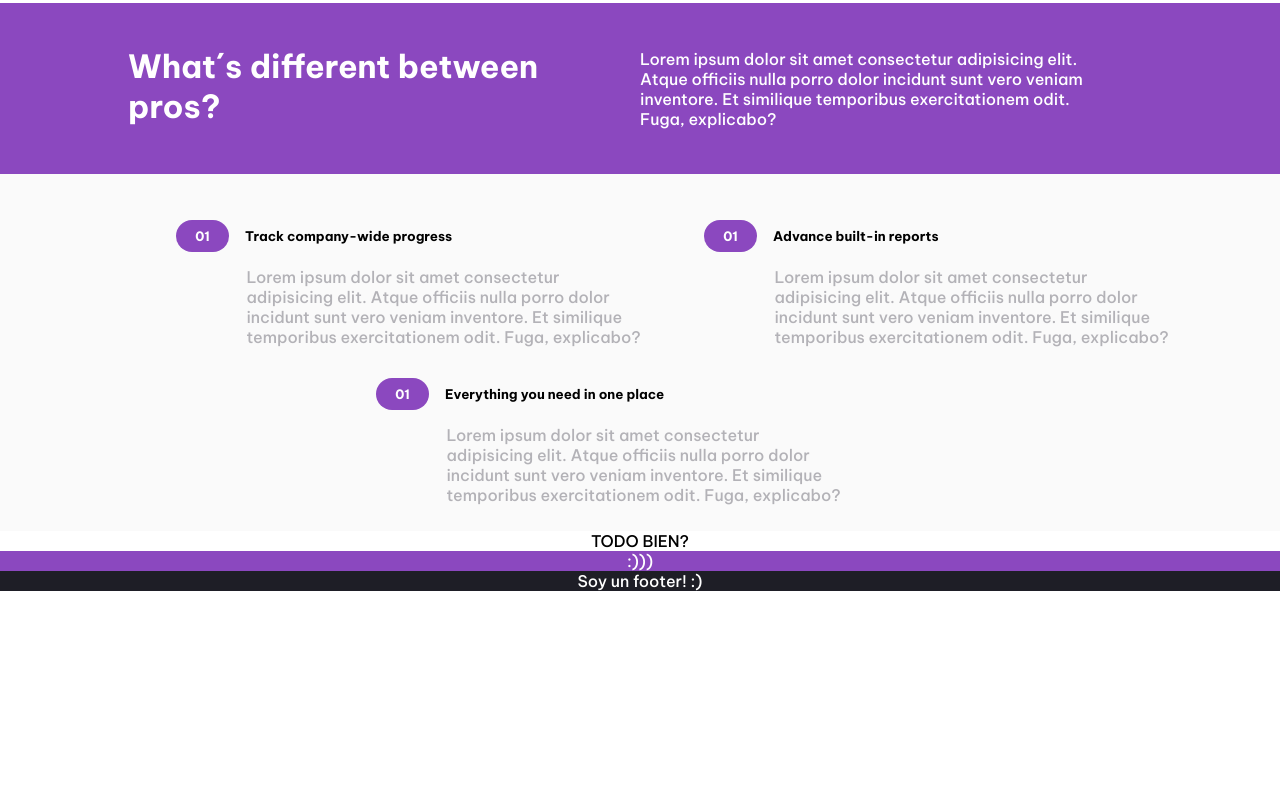
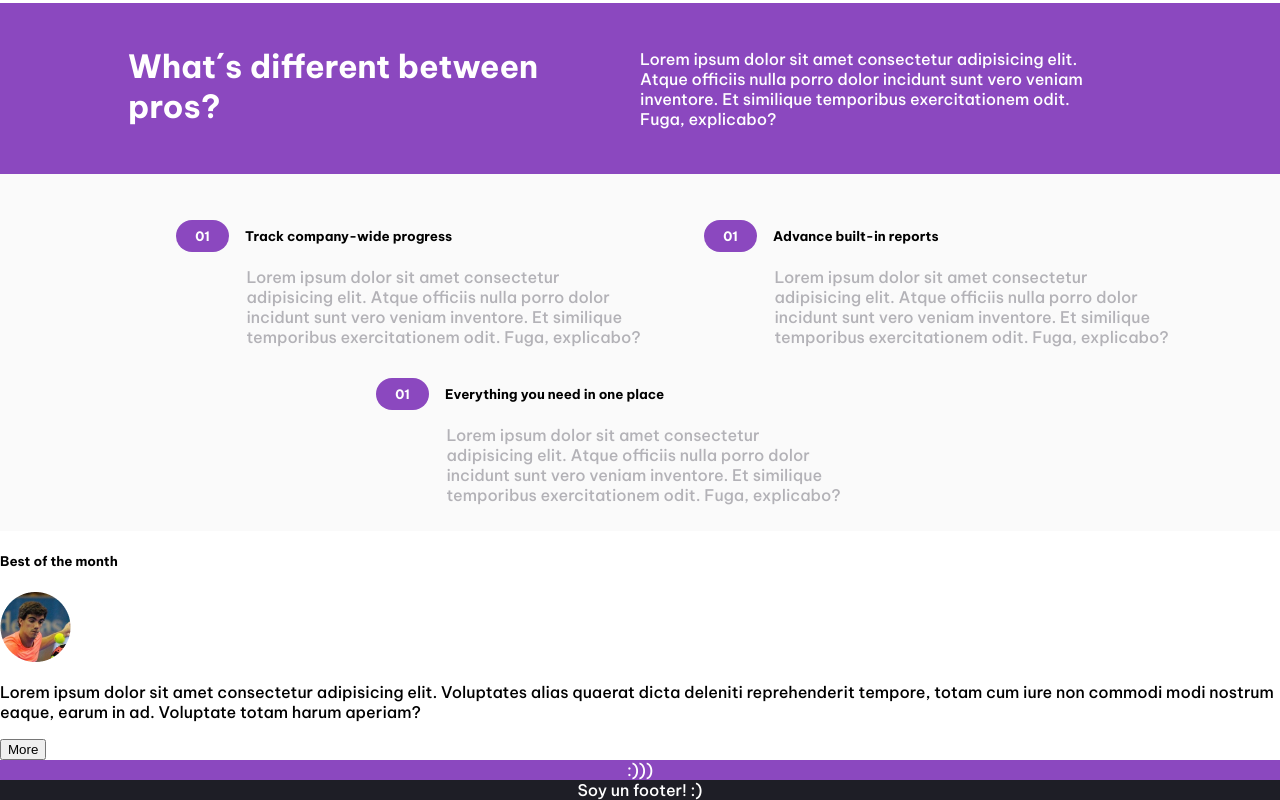
Before and after one commit to ldfavale/sportit, a plain HTML site: page index.html in a window 1280 px wide. Shown: the part 773-1573 px from the top of the page. Before the commit the page ends 1364 px from the top, so only its background shows below. Drawn offline with Linux system fonts and the light colour scheme.

Commit message:
Agregada sección 4

```diff
--- a/index.html
+++ b/index.html
@@ -19,7 +19,8 @@
             <img class="imagen-principal" src="img/padel-intro.png" alt="imagen principal">
             <div class="banner-info">
                 <h2 class="banner-title">LIVE: Follow the Telcel Huawei Mexico Open 2022 for free </h2>
-            <p>The final Open of the 2022 World Padel Tour season is underway, don't miss out on any of the action!</p>
+                <p>The final Open of the 2022 World Padel Tour season is underway, don't miss out on any of the action!
+                </p>
                 <button class="rounded button violet">Contact</button>
             </div>
         </div>
@@ -46,13 +47,15 @@
                 <article>
 
                     <h5>Track company-wide progress</h5>
-                    <p>Lorem ipsum dolor sit amet consectetur adipisicing elit. Atque officiis nulla porro dolor incidunt
+                    <p>Lorem ipsum dolor sit amet consectetur adipisicing elit. Atque officiis nulla porro dolor
+                        incidunt
                         sunt vero veniam inventore. Et similique temporibus exercitationem odit. Fuga, explicabo?</p>
                 </article>
                 <article>
 
                     <h5>Advance built-in reports</h5>
-                    <p>Lorem ipsum dolor sit amet consectetur adipisicing elit. Atque officiis nulla porro dolor incidunt
+                    <p>Lorem ipsum dolor sit amet consectetur adipisicing elit. Atque officiis nulla porro dolor
+                        incidunt
                         sunt vero veniam inventore. Et similique temporibus exercitationem odit. Fuga, explicabo?</p>
                 </article>
             </div>
@@ -61,14 +64,24 @@
                 <article>
 
                     <h5>Everything you need in one place</h5>
-                    <p>Lorem ipsum dolor sit amet consectetur adipisicing elit. Atque officiis nulla porro dolor incidunt
+                    <p>Lorem ipsum dolor sit amet consectetur adipisicing elit. Atque officiis nulla porro dolor
+                        incidunt
                         sunt vero veniam inventore. Et similique temporibus exercitationem odit. Fuga, explicabo?</p>
                 </article>
             </div>
         </div>
     </section>
     <section class="section">
-        <div>TODO BIEN?</div>
+        <div>
+            <h5>Best of the month</h5>
+            <img src="img/avatar.lebron.png" alt="">
+            <p>
+                Lorem ipsum dolor sit amet consectetur adipisicing elit. Voluptates alias quaerat dicta deleniti
+                reprehenderit tempore, totam cum iure non commodi modi nostrum eaque, earum in ad. Voluptate totam harum
+                aperiam?
+            </p>
+            <button>More</button>
+        </div>
     </section>
     <section class="section violet">
         <div class=""> :)))</div>
```
Lines whose indentation alone changed are shown as unchanged.
